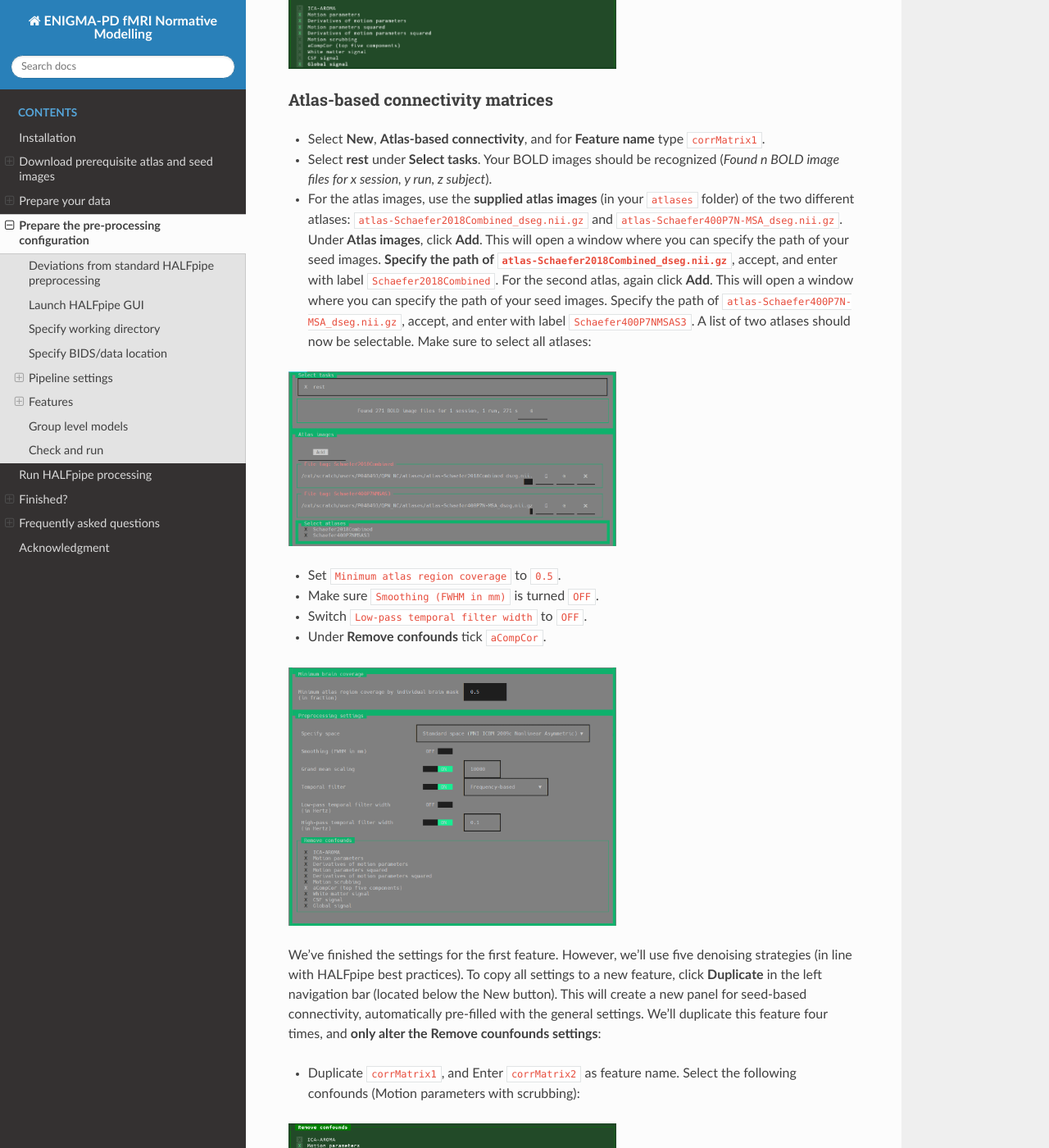
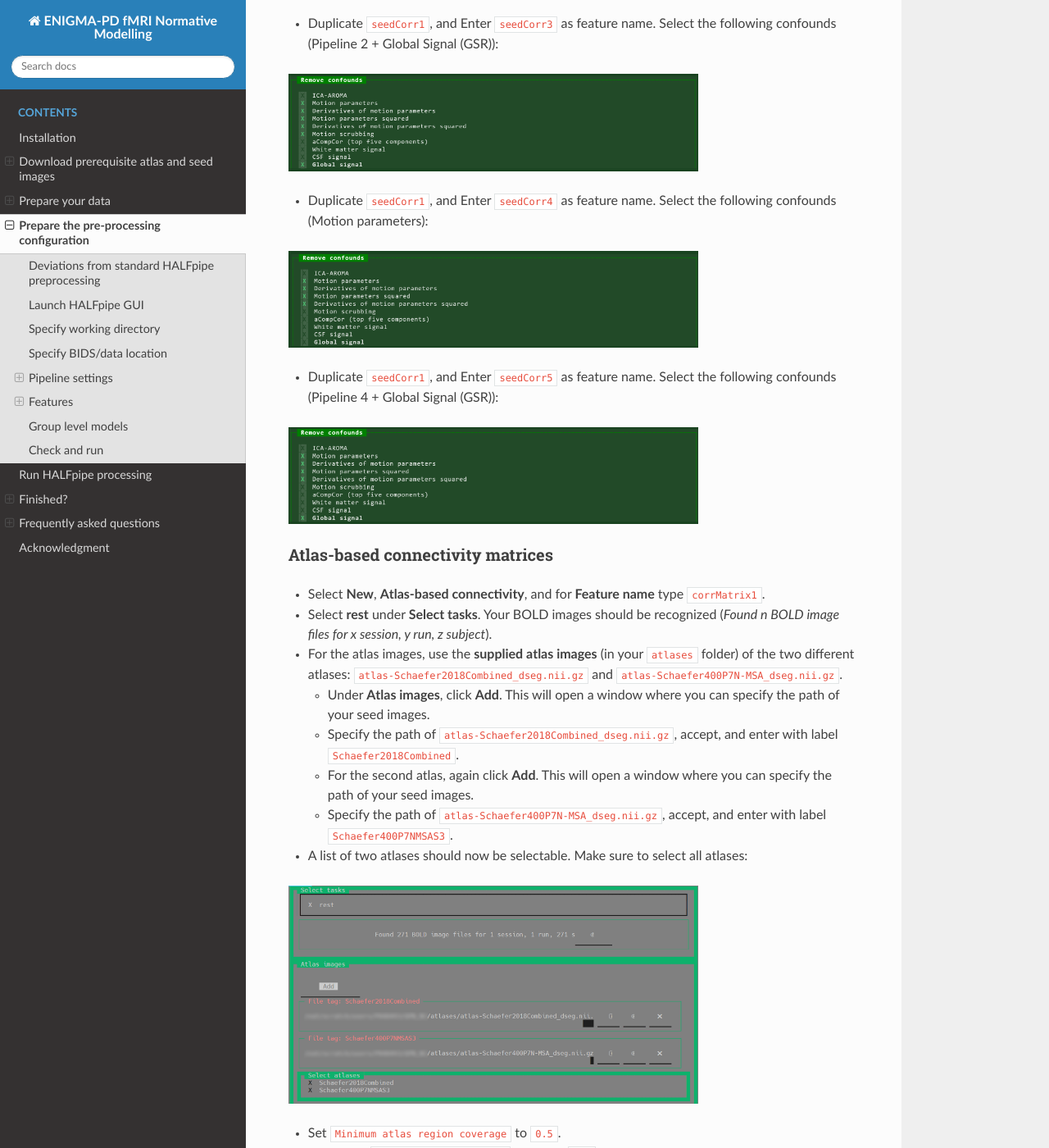
Before and after one commit to timvbalkom/ENIGMA-fMRI-normative-modelling, a Sphinx documentation site: the page built from docs/source/prepare_spec.md, in a window 1280 px wide and 1400 px high, scrolled down 4574 px. Shown: the whole window at 82% size. Built offline with Sphinx 7.4.7 and the Read the Docs theme 3.1.0, drawn with Linux system fonts in a browser that asks for light colours; some of the changed text lies outside the part shown.

Commit message:
Fixed mistakes in updated manual

````diff
--- a/docs/source/prepare_spec.md
+++ b/docs/source/prepare_spec.md
@@ -37,7 +37,7 @@ Instructions will follow soon&trade;!
 Specify the directory where you want to run HALFpipe in. If there is no FreeSurfer license in this directory, HALFpipe will request a path where the FreeSurfer license can be found.
 ```{image} /screenshots/workdir.png
 :alt: Working directory
-:width: 400px
+:width: 500px
 ```
 
 ## Specify BIDS/data location
@@ -47,7 +47,7 @@ Next, specify the directory where the MRI data is stored (either BIDS or not).
 - If your data is **not in BIDS**, specify the pattern of folders and file names so that HALFpipe will recognize the MR images (for more detail, see [the HALFpipe manual](https://fmri.science/halfpipe/new_ui.html#specify-your-data-location)).
 ```{image} /screenshots/bids_format.png
 :alt: BIDS data directory
-:width: 400px
+:width: 500px
 ```
 
 ## Pipeline settings
@@ -60,7 +60,7 @@ Next, specify the directory where the MRI data is stored (either BIDS or not).
 Your screen should look like the image below:
 ```{image} /screenshots/settings.png
 :alt: General pipeline settings
-:width: 400px
+:width: 500px
 ```
 
 ## Features
@@ -69,16 +69,20 @@ For features, we’ll use **seed-based connectivity** and **atlas-based connecti
 ### Seed-based connectivity
 - Select **New**, **Seed-based-connectivity**, and for **Feature name** type `seedCorr1`.
 - Select **rest** under **Select tasks**. Your BOLD images should be recognized (*Found n BOLD image files for x session, y run, z subject*).
-- For the seed images, use the **supplied seed images** (in your `seed_regions` folder) of the substantia nigra and nucleus basalis of Meynert. Under **Seed images**, click **Add**. This will open a window where you can specify the path of your seed images. **Specify the path of one seed image** and accept. Change the file name (e.g., `SN_L.nii.gz`) to `{seed}.nii.gz`. All seed images in that directory should be recognized (six in total):
+- For the seed images, use the **supplied seed images** (in your `seed_regions` folder) of the substantia nigra and nucleus basalis of Meynert.
+  - Under **Seed images**, click **Add**. This will open a window where you can specify the path of your seed images.
+  - **Specify the path of one seed image** and accept.
+  - Change the file name (e.g., `SN_L.nii.gz`) to `{seed}.nii.gz`.
+- All seed images in that directory should be recognized (six in total):
 ```{image} /screenshots/seed_images.png
 :alt: Specify seed images
-:width: 400px
+:width: 500px
 ```
 
 - A list of six seeds should now be selectable. Make sure to select all seeds:
 ```{image} /screenshots/seed_overview.png
 :alt: SBC overview
-:width: 400px
+:width: 500px
 ```
 
 - Set `Minimum brain coverage` to `0.5`.
@@ -87,39 +91,44 @@ For features, we’ll use **seed-based connectivity** and **atlas-based connecti
 - Under **Remove confounds** tick `aCompCor`.
 ```{image} /screenshots/seed_settings.png
 :alt: SBC settings
-:width: 400px
+:width: 500px
 ```
 
 We've finished the settings for the first feature. However, we'll use five denoising strategies (in line with HALFpipe best practices). To copy all settings to a new feature, click **Duplicate** in the left navigation bar (located below the New button). This will create a new panel for seed-based connectivity, automatically pre-filled with the general settings. We'll duplicate this feature four times, and **only alter the Remove counfounds settings**:
 - Duplicate `seedCorr1`, and Enter `seedCorr2` as feature name. Select the following confounds (Motion parameters with scrubbing):
 ```{image} /screenshots/seed_settings2.png
 :alt: SBC settings 2
-:width: 400px
+:width: 500px
 ```
 - Duplicate `seedCorr1`, and Enter `seedCorr3` as feature name. Select the following confounds (Pipeline 2 + Global Signal (GSR)):
 ```{image} /screenshots/seed_settings3.png
 :alt: SBC settings 3
-:width: 400px
+:width: 500px
 ```
 - Duplicate `seedCorr1`, and Enter `seedCorr4` as feature name. Select the following confounds (Motion parameters):
 ```{image} /screenshots/seed_settings4.png
 :alt: SBC settings 4
-:width: 400px
+:width: 500px
 ```
 - Duplicate `seedCorr1`, and Enter `seedCorr5` as feature name. Select the following confounds (Pipeline 4 + Global Signal (GSR)):
 ```{image} /screenshots/seed_settings5.png
 :alt: SBC settings 5
-:width: 400px
+:width: 500px
 ```
 
 
 ### Atlas-based connectivity matrices
 - Select **New**, **Atlas-based connectivity**, and for **Feature name** type `corrMatrix1`.
 - Select **rest** under **Select tasks**. Your BOLD images should be recognized (*Found n BOLD image files for x session, y run, z subject*).
-- For the atlas images, use the **supplied atlas images** (in your `atlases` folder) of the two different atlases: `atlas-Schaefer2018Combined_dseg.nii.gz` and `atlas-Schaefer400P7N-MSA_dseg.nii.gz`. Under **Atlas images**, click **Add**. This will open a window where you can specify the path of your seed images. **Specify the path of `atlas-Schaefer2018Combined_dseg.nii.gz`**, accept, and enter with label `Schaefer2018Combined`. For the second atlas, again click **Add**. This will open a window where you can specify the path of your seed images. Specify the path of `atlas-Schaefer400P7N-MSA_dseg.nii.gz`, accept, and enter with label `Schaefer400P7NMSAS3`. A list of two atlases should now be selectable. Make sure to select all atlases:
+- For the atlas images, use the **supplied atlas images** (in your `atlases` folder) of the two different atlases: `atlas-Schaefer2018Combined_dseg.nii.gz` and `atlas-Schaefer400P7N-MSA_dseg.nii.gz`.
+  - Under **Atlas images**, click **Add**. This will open a window where you can specify the path of your seed images.
+  - Specify the path of `atlas-Schaefer2018Combined_dseg.nii.gz`, accept, and enter with label `Schaefer2018Combined`.
+  - For the second atlas, again click **Add**. This will open a window where you can specify the path of your seed images.
+  - Specify the path of `atlas-Schaefer400P7N-MSA_dseg.nii.gz`, accept, and enter with label `Schaefer400P7NMSAS3`.
+- A list of two atlases should now be selectable. Make sure to select all atlases:
 ```{image} /screenshots/matrix_overview.png
 :alt: Specify atlas images
-:width: 400px
+:width: 500px
 ```
 
 - Set `Minimum atlas region coverage` to `0.5`.
@@ -128,29 +137,29 @@ We've finished the settings for the first feature. However, we'll use five denoi
 - Under **Remove confounds** tick `aCompCor`.
 ```{image} /screenshots/matrix_settings.png
 :alt: ABC settings
-:width: 400px
+:width: 500px
 ```
 
 We've finished the settings for the first feature. However, we'll use five denoising strategies (in line with HALFpipe best practices). To copy all settings to a new feature, click **Duplicate** in the left navigation bar (located below the New button). This will create a new panel for seed-based connectivity, automatically pre-filled with the general settings. We'll duplicate this feature four times, and **only alter the Remove counfounds settings**:
 - Duplicate `corrMatrix1`, and Enter `corrMatrix2` as feature name. Select the following confounds (Motion parameters with scrubbing):
 ```{image} /screenshots/matrix_settings2.png
 :alt: ABC settings 2
-:width: 400px
+:width: 500px
 ```
-- Duplicate `corrMatrix1`, and Enter `corrMatrix2` as feature name. Select the following confounds (Pipeline 2 + Global Signal (GSR)):
+- Duplicate `corrMatrix1`, and Enter `corrMatrix3` as feature name. Select the following confounds (Pipeline 2 + Global Signal (GSR)):
 ```{image} /screenshots/matrix_settings3.png
 :alt: ABC settings 3
-:width: 400px
+:width: 500px
 ```
-- Duplicate `corrMatrix1`, and Enter `corrMatrix3` as feature name. Select the following confounds (Motion parameters):
+- Duplicate `corrMatrix1`, and Enter `corrMatrix4` as feature name. Select the following confounds (Motion parameters):
 ```{image} /screenshots/matrix_settings4.png
 :alt: ABC settings 4
-:width: 400px
+:width: 500px
 ```
-- Duplicate `corrMatrix1`, and Enter `corrMatrix4` as feature name. Select the following confounds (Pipeline 4 + Global Signal (GSR)):
+- Duplicate `corrMatrix1`, and Enter `corrMatrix5` as feature name. Select the following confounds (Pipeline 4 + Global Signal (GSR)):
 ```{image} /screenshots/matrix_settings5.png
 :alt: ABC settings 5
-:width: 400px
+:width: 500px
 ```
 
 ### Feature overview
@@ -170,7 +179,7 @@ Under `Check and run`, a json file should be visible that looks like [this examp
 **Please make sure** that `some` intermediary files are saved. This setting is default, can be found under the `Check and run` tab, and will look like this:
 ```{image} /screenshots/keep_some2.png
 :alt: List of HALFpipe features
-:width: 800px
+:width: 600px
 ```
 
 When you're happy with the configuration, click **Save** (top right) and click **Generate HPC batch script** (if you're working on an HPC). This will produce bash scripts to submit your HALFpipe preprocessing as batch job.
````
Also changed, not shown: docs/source/run_halfpipe.md (+9 -2 lines), docs/source/screenshots/matrix_overview.png.
